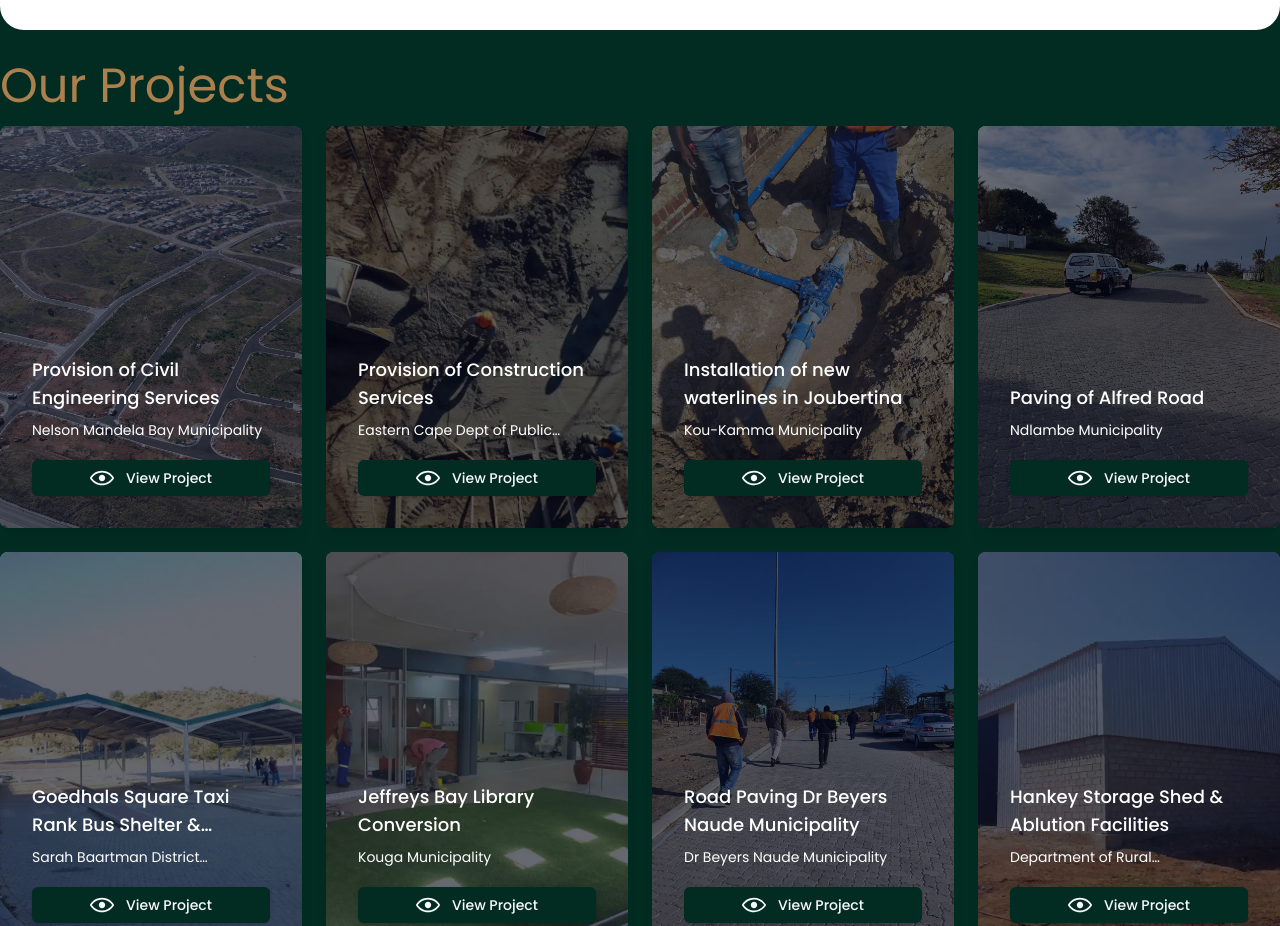
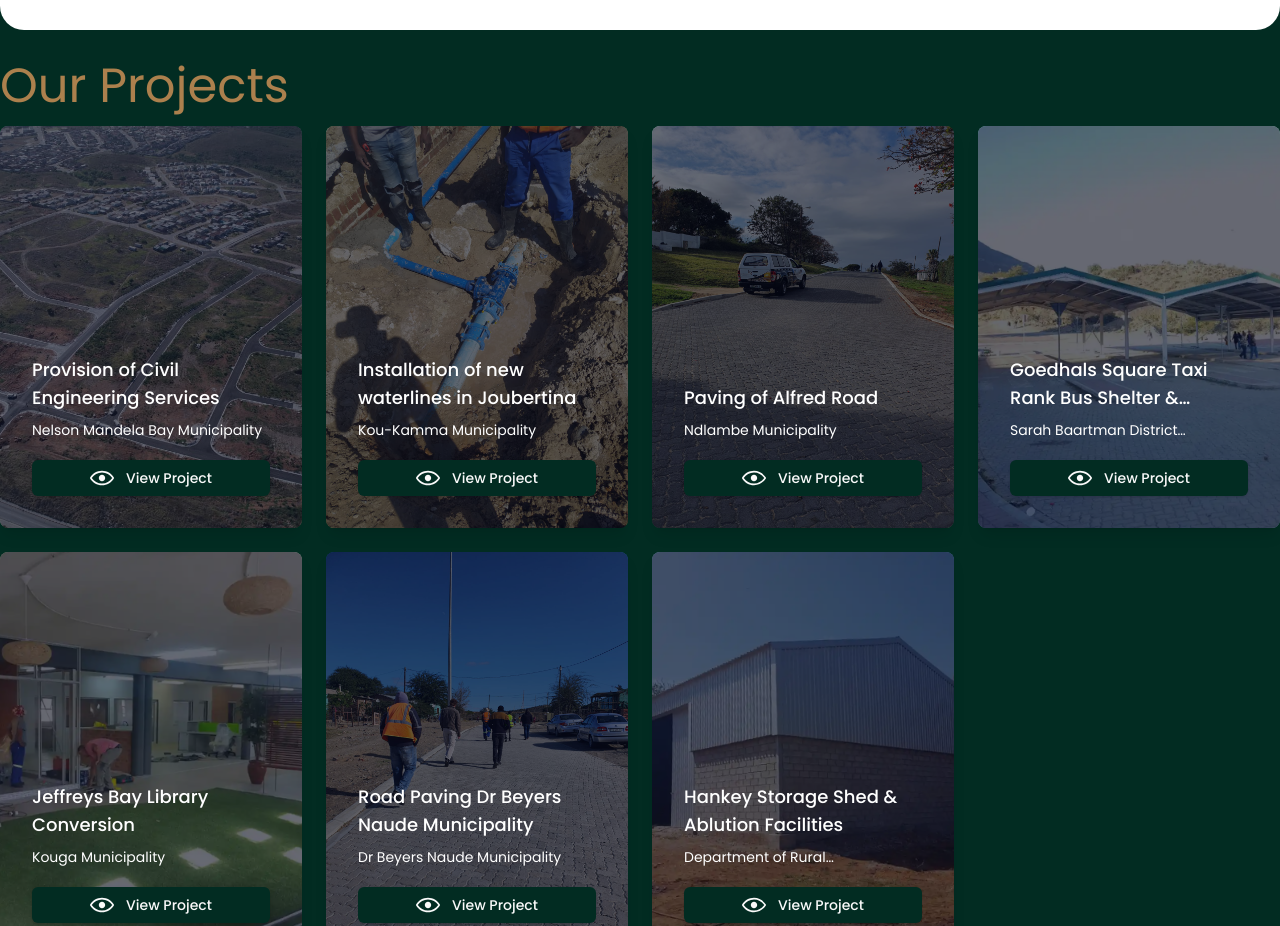
Before and after one commit to PhilaniNcube/lr-projects, a Next.js app: page / in a window 1280 px wide. Shown: the part 2865-3791 px from the top of the page. Built offline with nearby package versions, Linux system fonts and the light colour scheme.

Commit message:
Refactor animated-section and contact-hero components

```diff
--- a/app/(home)/animated-section.tsx
+++ b/app/(home)/animated-section.tsx
@@ -50,7 +50,7 @@
 			"LR Projects offers a range of plant hire services to meet the needs of our clients, ensuring that each project is completed efficiently and effectively",
 		items: [
 			"Tipper Trucks",
-			"Tail Cranes",
+			"TLBs",
 			"Water Tanker Trucks",
 			"Drum Rollers",
 			"Excavators",
--- a/app/contact/_components/contact-hero.tsx
+++ b/app/contact/_components/contact-hero.tsx
@@ -1,16 +1,33 @@
 import ContactForm from "./contact-form";
 
 const ContactHero = () => {
-  return <section>
+  return (
+			<section>
 				<div className="container p-0 bg-white rounded-3xl">
 					<div className="grid grid-cols-1 gap-6 p-8 md:grid-cols-2 lg:gap-10">
 						<div className="w-full">
 							<h1 className="text-4xl">Contact Us</h1>
-          <p className="text-xl">We would love to hear from you.</p>
+							<p className="text-md my-2">We would love to hear from you.</p>
+							<p className="text-md my-2">Tel: +27(0)71 474 8919</p>
+							<a href="mailto:loyiso@lrprojects.co.za" className="text-md my-2">
+								Email: loyiso@lrprojects.co.za
+							</a>
+							<iframe
+                className="mt-6"
+								src="https://www.google.com/maps/embed?pb=!1m18!1m12!1m3!1d3310.2345578235822!2d25.522871975870828!3d-33.93509482249597!2m3!1f0!2f0!3f0!3m2!1i1024!2i768!4f13.1!3m3!1m2!1s0x1e7ad1269b85b6d7%3A0x36aaaa2f67baa343!2s76%20Blomme%20Ave%2C%20Western%20Hills%2C%20Gqeberha%2C%206025!5e0!3m2!1sen!2sza!4v1712171073807!5m2!1sen!2sza"
+								title="Google Maps"
+								width="600"
+								height="450"
+								style={{ border: 0 }}
+								allowFullScreen={false}
+								loading="lazy"
+								referrerPolicy="no-referrer-when-downgrade"
+							/>
 						</div>
 						<ContactForm />
 					</div>
 				</div>
-  </section>;
+			</section>
+		);
 };
 export default ContactHero;
--- a/data/projects.ts
+++ b/data/projects.ts
@@ -36,22 +36,22 @@
     image: "/images/civil-engineering.jpeg"
 
   },
-   {
-    id: 2,
-    title: 'Provision of Construction Services',
-    scope: "Construction of office building and guard house, flooring, electrical and ICT installation, parking area, and stormwater drainage",
-    client: "Eastern Cape Dept of Public Works",
-    client_contact: "Loyisokazi Xanywa",
-    client_contact_number: "076 589 4807",
-    phases: [
-      {
-         title: "Construction of Komani Depot",
-        value:  11500000,
-       completion_date: "March 2021",
-      }
-    ],
-    image: "/images/cement.webp"
-  },
+  //  {
+  //   id: 2,
+  //   title: 'Provision of Construction Services',
+  //   scope: "Construction of office building and guard house, flooring, electrical and ICT installation, parking area, and stormwater drainage",
+  //   client: "Eastern Cape Dept of Public Works",
+  //   client_contact: "Loyisokazi Xanywa",
+  //   client_contact_number: "076 589 4807",
+  //   phases: [
+  //     {
+  //        title: "Construction of Komani Depot",
+  //       value:  11500000,
+  //      completion_date: "March 2021",
+  //     }
+  //   ],
+  //   image: "/images/building-services.jpeg"
+  // },
    {
     id: 3,
     title: 'Installation of new waterlines in Joubertina',
```
Lines whose indentation alone changed are shown as unchanged.
